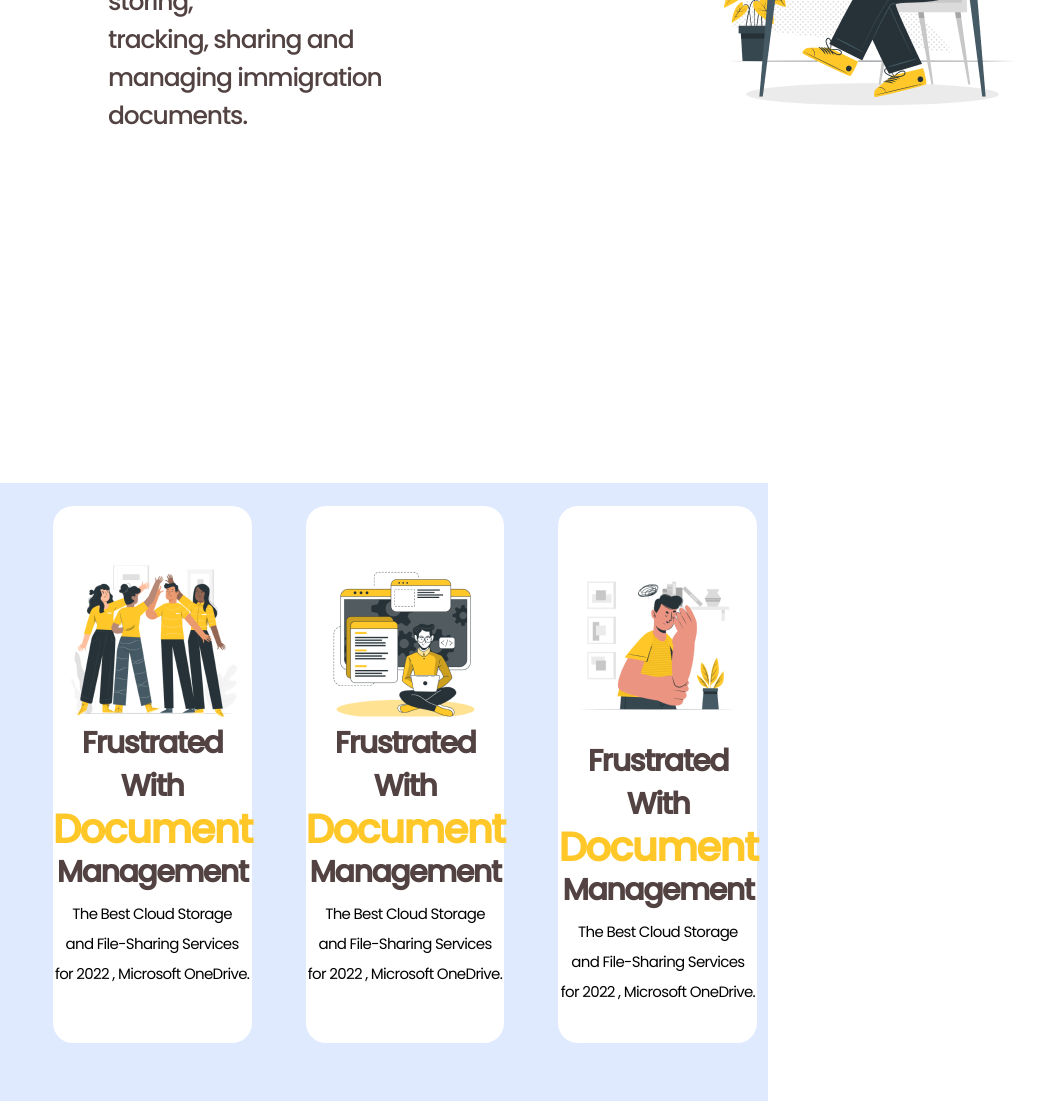
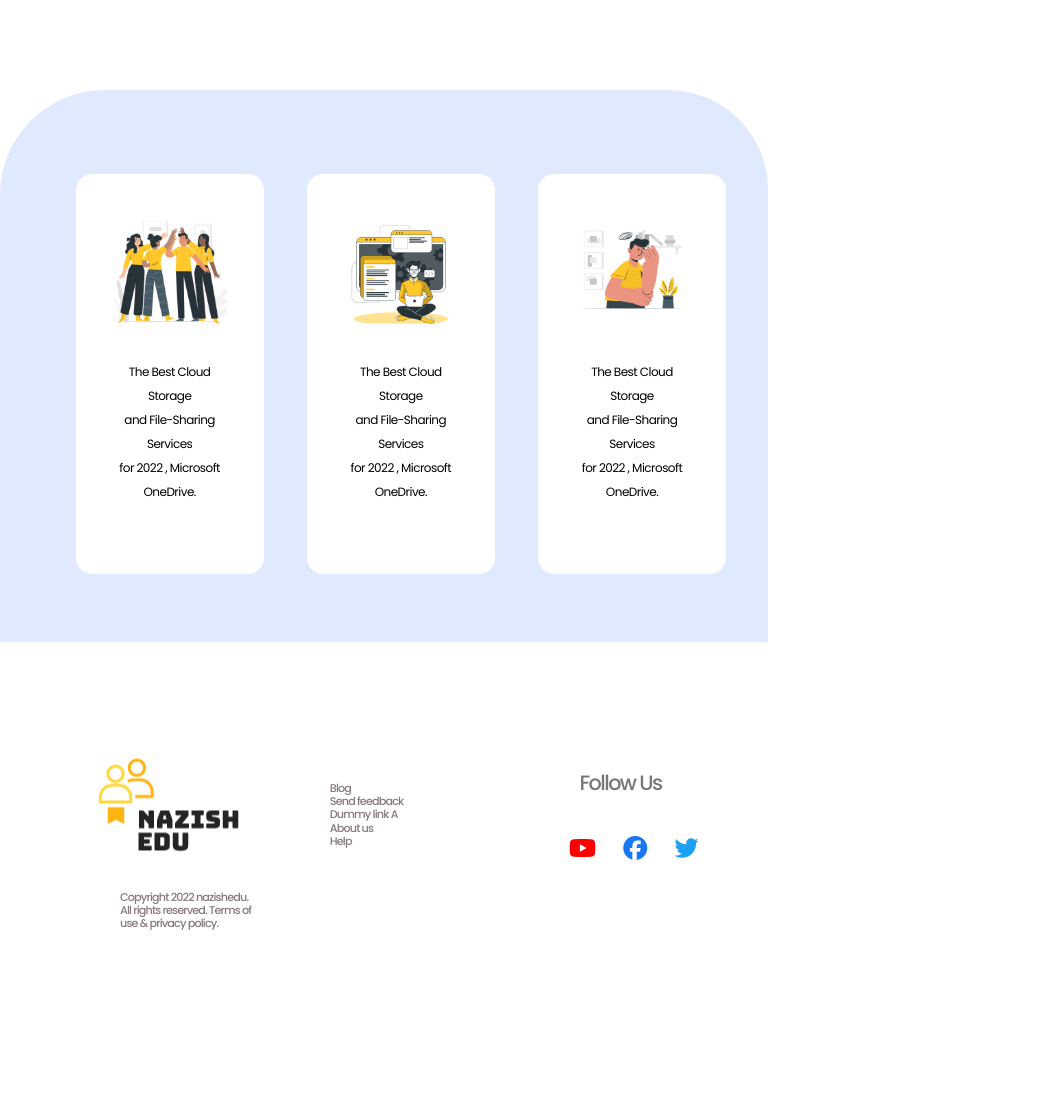
Before and after one commit to umutosun/responsive-web, a plain HTML site: page index.html in a window 768 px wide. Shown: the part 487-1588 px from the top of the page, 1048 px wide, since content can reach past the window. After the commit the page ends 1498 px from the top, so only its background shows below. Drawn offline with Linux system fonts and the light colour scheme.

Commit message:
fix: responsive tablet

```diff
--- a/index.html
+++ b/index.html
@@ -131,9 +131,11 @@
               </div>
                   <div class="footer-right-2">
                         <h1>Follow Us</h1>
+                    <div class="social">
                     <a href="https://www.youtube.com"><i class="fa-brands fa-youtube fa-3x yt"></i></a>
                     <a href="https://www.facebook.com"><i class="fa-brands fa-facebook fa-3x face"></i></a>
                     <a href="https://twitter.com"><i class="fa-brands fa-twitter fa-3x tw"></i></a>
+                </div>
                     <div class="left-22">
                         <p>Copyright@ 2022 nazishedu.
                          All rights <br> reserved. Terms of
--- a/style.css
+++ b/style.css
@@ -87,7 +87,6 @@ body{
     justify-content: center;
     align-items: center;
     top: 0;
-
     flex: 50%;
 }
 .content .content-right .svg-1{
@@ -254,7 +253,7 @@ color: #867B7B;
    color: #1DA1F2;
 }
 
-@media (max-width:360px){
+@media (max-width:361px){
     .navbar .navbar-left{
         margin-left: 1.5rem;
     }
@@ -383,7 +382,7 @@ color: #867B7B;
         margin-bottom: 2rem;
     }
 }
-@media (max-width:480px){
+@media (max-width:481px){
     html{
         font-size: 11px;
     }
@@ -447,8 +446,6 @@ color: #867B7B;
         display: flex;
         flex-direction: column;
         padding: 2rem;
-
-
         justify-content: center;
         align-items: center;
     }
@@ -515,3 +512,141 @@ color: #867B7B;
         margin-bottom: 2rem;
     }
 }
+@media(min-width:768px) and (max-width:768px) {
+    html{
+        font-size: 8px;
+    }
+
+    .navbar .navbar-right{
+    padding: 2.2rem;
+    display: flex;
+    }
+    .content .content-right .svg-1 {
+      display: none;
+    }
+    .content .content-right .svg-2{
+        display: none;
+    }
+    .content .content-right .svg-2 svg{
+      display: none;
+    }
+    .content .content-right img{
+        display: none;
+    }
+    .content .content-right{
+        background-image: url("foto.png");
+        background-repeat: no-repeat;
+        background-size: 100%;
+        margin-left: 10rem;
+        margin-right: 5rem;
+
+    }
+    .content .content-left p{
+        font-size: 1.9rem;
+        color: #524242;
+    }
+    .content .content-left h1, h2{
+        font-size: 4rem;
+    }
+    .content{
+        width: 100%;
+        height: 100%;
+        margin-bottom: 12rem;
+    }
+
+    .content-2 .two{
+        display: none;
+    }
+    .content-2{
+        width: 100%;
+        height: 100%;
+        background-color: #DFEAFF;
+        border-radius: 105px 100px 0px 0px;
+        display: flex;
+        justify-content: center;
+        padding-top: 10.5rem;
+
+        /* gap: 4.4rem; */
+    }
+    .content-2 .content-2-left{
+        padding: 0 4rem;
+
+        height: 50rem;
+
+    }
+    .content-2 img{
+        width: 15.5rem;
+        height: 15.rem;
+    }
+
+    .content-2 .content-2-center{
+        padding: 0 4rem;
+        height: 50rem;
+
+    }.content-2 .content-2-right{
+        padding: 0rem 4rem;
+
+    }
+    .content-2 .content-2-right img{
+        height: 106.86px;
+    }
+    .content-2 .three{
+        margin-top: 4rem;
+
+    }
+    .footer{
+        /* display: flex; */
+       padding-top: 10rem;
+       /* height: 100vh; */
+       width: 100%;
+       display: flex;
+       background-color: #fff;
+       justify-content: space-between;
+       padding-bottom: 0;
+       margin-bottom: 0;
+    }
+
+    .footer .footer-left{
+        display: flex;
+        flex-direction: column;
+    }
+    .footer .footer-left img{
+       margin-left: -5rem;
+    }
+
+    .footer .footer-right{
+         display: flex;
+         margin-bottom: 0;
+    }
+    .footer .footer-right .footer-right-1{
+       display: flex;
+       flex-direction: column;
+       /* display: block; */
+       gap: 0;
+       flex: 50%;
+       margin-bottom: 0;
+    }
+    .footer .footer-right .footer-right-2{
+       display: flex;
+       flex-direction: column;
+       display: block;
+       gap: 0;
+       flex: 50%;
+       width: 100%;
+       margin-right: 8rem;
+       margin-bottom: 0;
+    }
+    .footer .footer-right .footer-right-2 h1{
+        font-size: 2.6rem;
+        margin-left: 2rem;
+        margin-right: 0;
+    }
+    .footer .footer-right .footer-right-2 .social{
+            margin-top: 3rem;
+            display: flex;
+            gap: 2rem;
+    }
+    .footer .footer-left .left-1{
+        margin-bottom: 0;
+    }
+}
```
Also changed, not shown: foto.png (added).
